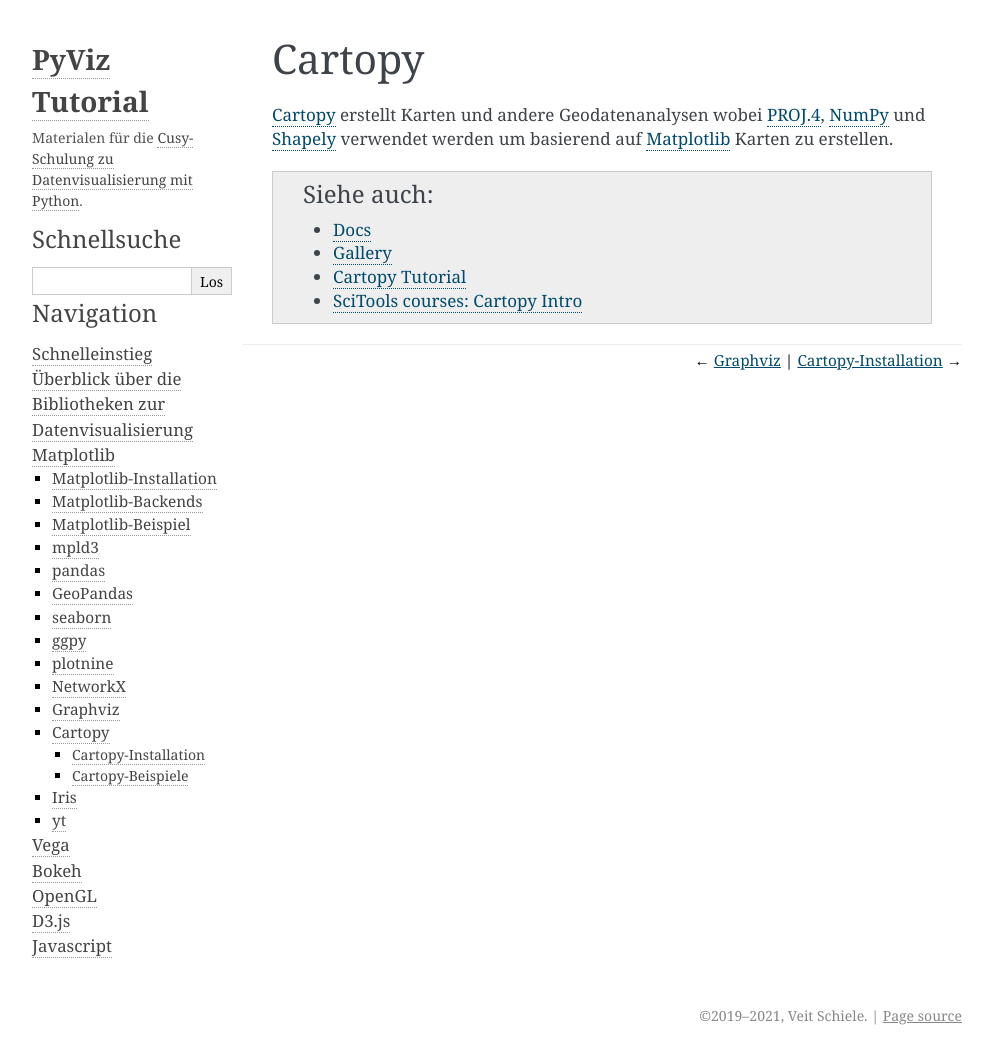
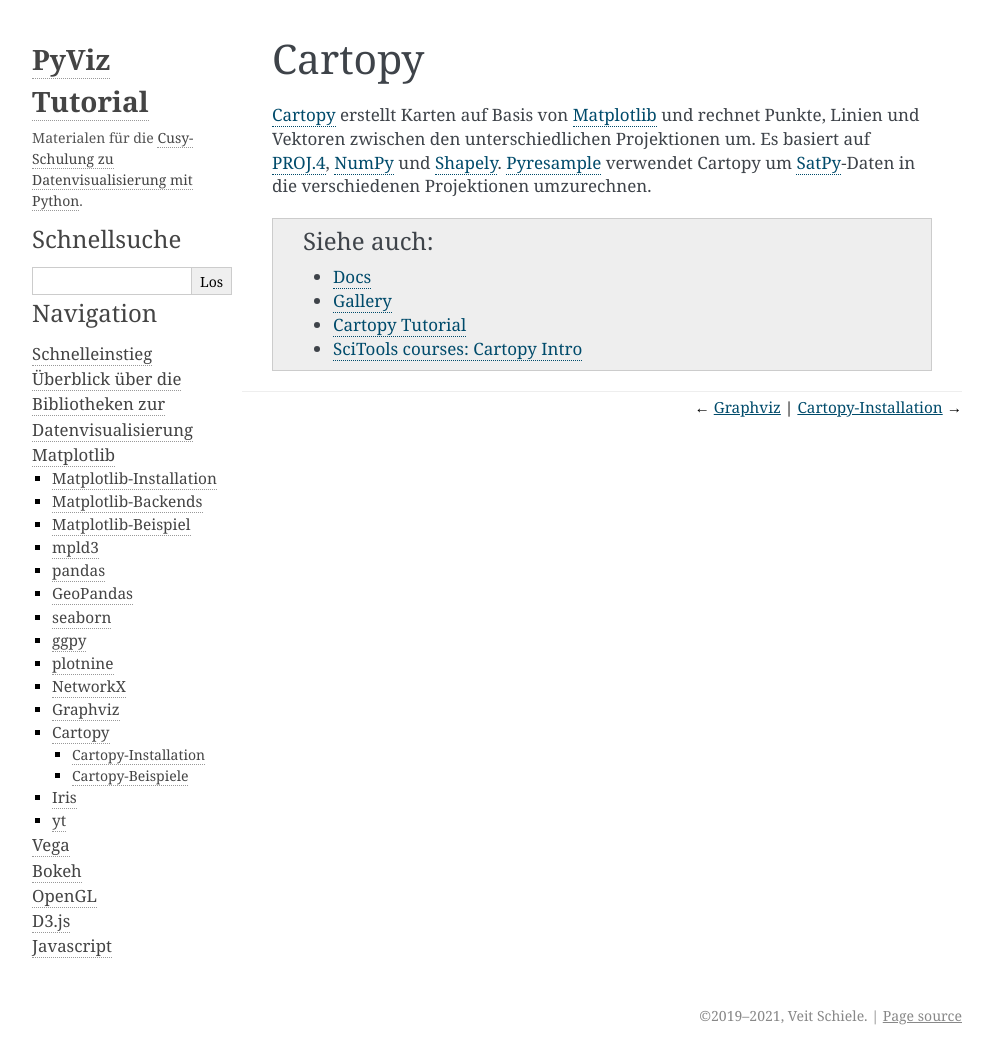
Before and after one commit to veit/pyviz-tutorial-de, a Sphinx documentation site: the page built from docs/matplotlib/cartopy/index.rst, in a window 1280 px wide. Shown: the whole page, without its empty margins (148-1140 px from the left). Built offline with Sphinx 7.4.7, drawn with Linux system fonts in a browser that asks for light colours; pages that are not in the unit, such as notebooks, are missing from menus.

Commit message:
Update description for cartopy

```diff
--- a/docs/matplotlib/cartopy/index.rst
+++ b/docs/matplotlib/cartopy/index.rst
@@ -1,10 +1,12 @@
 Cartopy
 =======
 
-`Cartopy <https://scitools.org.uk/cartopy/docs/latest/>`_ erstellt Karten und
-andere Geodatenanalysen wobei `PROJ.4 <https://proj4.org/>`_, `NumPy
-<https://www.numpy.org/>`_ und `Shapely <https://pypi.org/project/Shapely/>`_
-verwendet werden um basierend auf :doc:`/matplotlib/index` Karten zu erstellen.
+`Cartopy <https://scitools.org.uk/cartopy/docs/latest/>`_ erstellt Karten auf
+Basis von :doc:`/matplotlib/index` und rechnet Punkte, Linien und Vektoren
+zwischen den unterschiedlichen Projektionen um. Es basiert auf  `PROJ.4
+<https://proj4.org/>`_, `NumPy <https://www.numpy.org/>`_ und `Shapely
+<https://pypi.org/project/Shapely/>`_. `Pyresample <https://pyresample.readthedocs.io/>`_ verwendet Cartopy um `SatPy <https://satpy.readthedocs.io/>`_-Daten in
+die verschiedenen Projektionen umzurechnen.
 
 .. seealso::
    - `Docs
```
